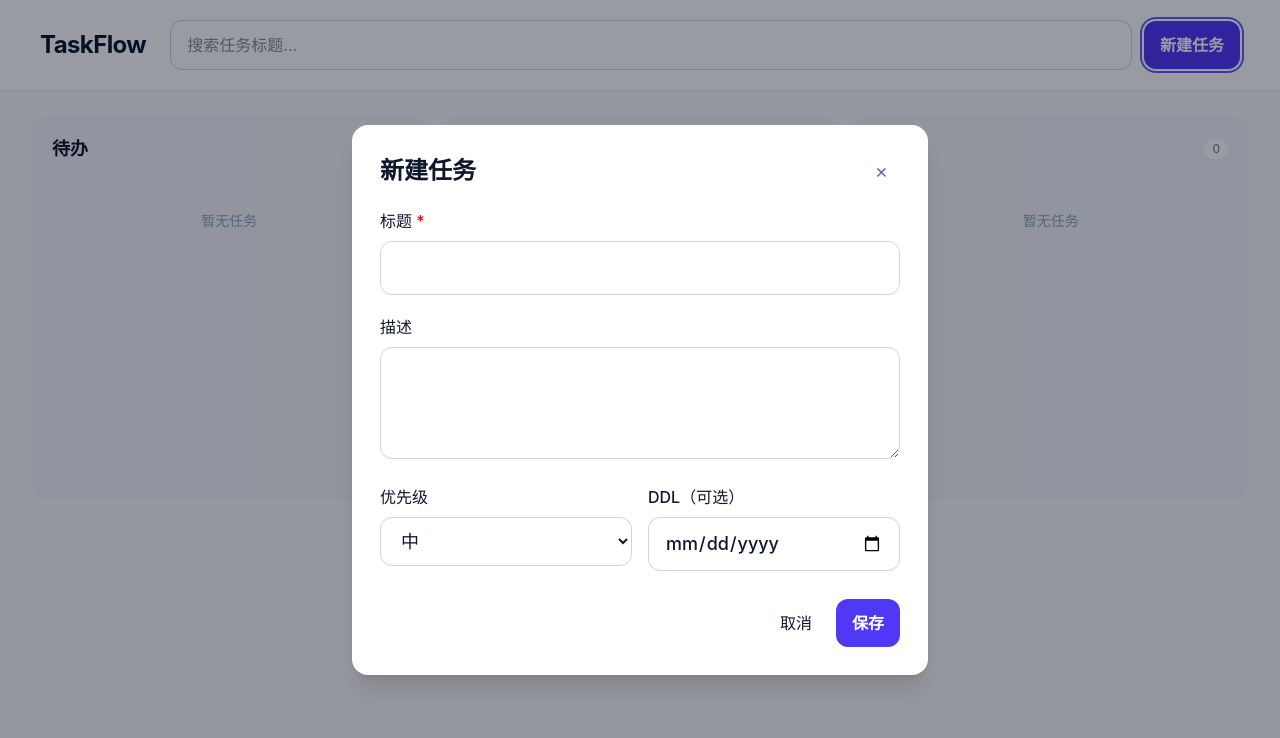
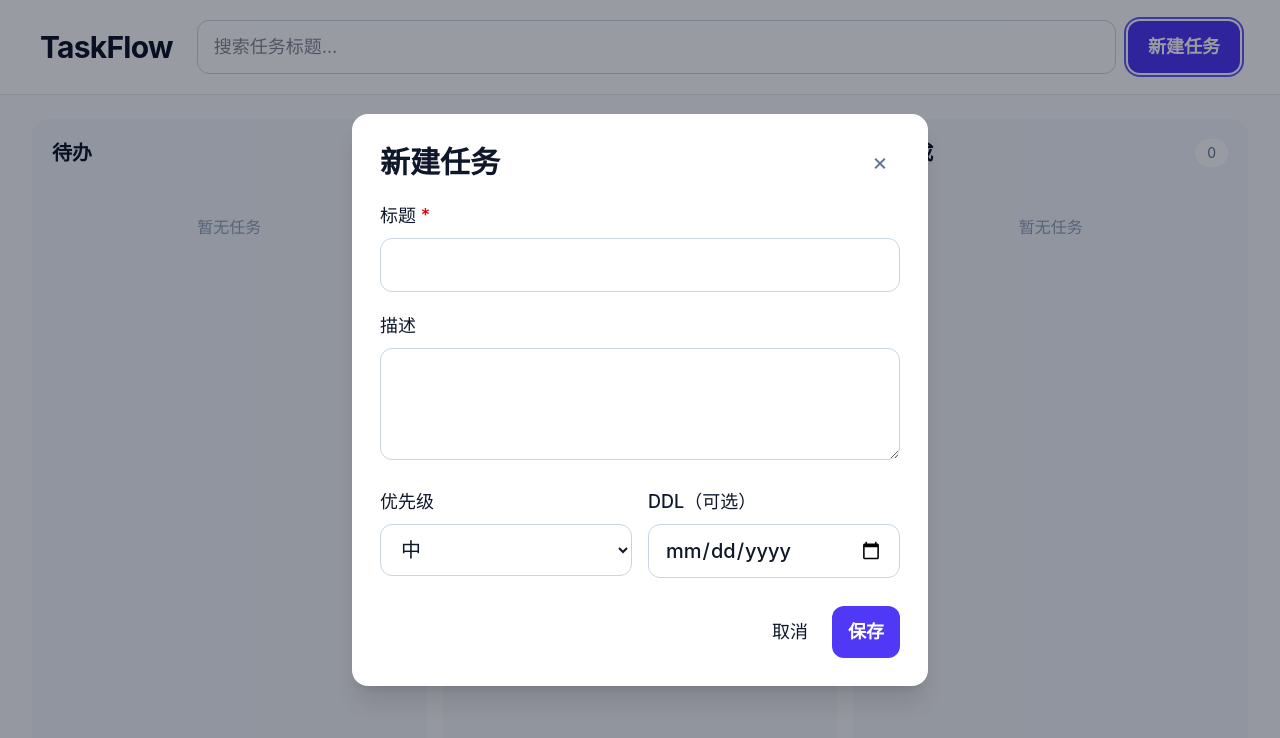
Before and after one commit to MinionXX611/TaskFlow, a Vue app: page / in a window 1280 px wide. Both pictures are taken after a click on the button "新建任务". Shown: the top 738 px of the page. Built offline with nearby package versions, Linux system fonts and the light colour scheme.

Commit message:
style: fill viewport and enlarge interface

```diff
--- a/src/App.vue
+++ b/src/App.vue
@@ -33,7 +33,7 @@ function removeTask() {
 </script>
 
 <template>
-  <main class="min-h-screen bg-slate-50 text-slate-900 dark:bg-slate-950 dark:text-slate-100">
+  <main class="flex min-h-screen flex-col bg-slate-50 text-lg text-slate-900 dark:bg-slate-950 dark:text-slate-100">
     <AppHeader
       v-model:search-query="searchQuery"
       :matched-task-count="matchedTaskCount"
--- a/src/components/board/BoardColumn.vue
+++ b/src/components/board/BoardColumn.vue
@@ -33,15 +33,15 @@ function onDrop(column, event) {
 <template>
   <section
     :class="{ 'ring-2 ring-indigo-400': isDragOver }"
-    class="min-h-96 rounded-2xl bg-slate-100 p-5 transition dark:bg-slate-900/70"
+    class="h-full min-h-96 rounded-2xl bg-slate-100 p-5 transition dark:bg-slate-900/70"
     @dragenter.prevent="isDragOver = true"
     @dragover.prevent
     @dragleave="isDragOver = false"
     @drop.prevent="onDrop(column, $event)"
   >
     <div class="mb-4 flex items-center justify-between">
-      <h2 class="text-lg font-semibold">{{ column.title }}</h2>
-      <span class="rounded-full bg-white px-2 py-0.5 text-xs text-slate-500 dark:bg-slate-800 dark:text-slate-400">{{ tasks.length }}</span>
+      <h2 class="text-xl font-semibold">{{ column.title }}</h2>
+      <span class="rounded-full bg-white px-3 py-1 text-sm text-slate-500 dark:bg-slate-800 dark:text-slate-400">{{ tasks.length }}</span>
     </div>
     <div v-if="tasks.length" class="space-y-2">
       <TaskCard
@@ -54,6 +54,6 @@ function onDrop(column, event) {
         @edit="emit('edit-task', task)"
       />
     </div>
-    <p v-else class="py-8 text-center text-sm text-slate-400">暂无任务</p>
+    <p v-else class="py-8 text-center text-base text-slate-400">暂无任务</p>
   </section>
 </template>
--- a/src/components/board/TaskBoard.vue
+++ b/src/components/board/TaskBoard.vue
@@ -29,7 +29,7 @@ function dropTask(status, event) {
 </script>
 
 <template>
-  <section aria-label="任务看板" class="grid w-full grid-cols-3 gap-4 px-4 py-6 sm:px-6 lg:px-8">
+  <section aria-label="任务看板" class="grid w-full flex-1 grid-cols-3 gap-4 px-4 py-6 sm:px-6 lg:px-8">
     <BoardColumn
       v-for="column in columns"
       :key="column.id"
--- a/src/components/board/TaskCard.vue
+++ b/src/components/board/TaskCard.vue
@@ -17,12 +17,12 @@ const priority = computed(() => ({
 <template>
   <article
     :class="[priority, { 'ring-2 ring-indigo-500 ring-offset-2 dark:ring-offset-slate-950': hasActiveSearch && isSearchMatch, 'opacity-35': hasActiveSearch && !isSearchMatch }]"
-    class="flex cursor-grab items-center gap-3 rounded-xl p-4 shadow-sm transition hover:shadow-md active:cursor-grabbing"
+    class="flex cursor-grab items-center gap-3 rounded-xl p-5 shadow-sm transition hover:shadow-md active:cursor-grabbing"
     draggable="true"
     @dragstart="emit('drag-start', $event)"
   >
-    <p class="min-w-0 flex-1 break-words text-base font-medium">{{ task.title }}</p>
-    <time v-if="task.deadline" class="shrink-0 text-sm text-slate-600 dark:text-slate-300" :datetime="task.deadline">{{ task.deadline }}</time>
-    <button :aria-label="`编辑任务：${task.title}`" class="rounded-lg px-2 py-1 text-sm text-slate-600 hover:bg-white/45 hover:text-slate-950 dark:text-slate-300 dark:hover:bg-slate-950/25 dark:hover:text-white" type="button" @click="emit('edit')">编辑</button>
+    <p class="min-w-0 flex-1 break-words text-lg font-medium">{{ task.title }}</p>
+    <time v-if="task.deadline" class="shrink-0 text-base text-slate-600 dark:text-slate-300" :datetime="task.deadline">{{ task.deadline }}</time>
+    <button :aria-label="`编辑任务：${task.title}`" class="rounded-lg px-3 py-2 text-base text-slate-600 hover:bg-white/45 hover:text-slate-950 dark:text-slate-300 dark:hover:bg-slate-950/25 dark:hover:text-white" type="button" @click="emit('edit')">编辑</button>
   </article>
 </template>
--- a/src/components/board/TaskEditorModal.vue
+++ b/src/components/board/TaskEditorModal.vue
@@ -39,39 +39,39 @@ function submitForm() {
       :aria-label="task ? '编辑任务' : '新建任务'"
     >
       <div class="mb-5 flex items-center justify-between">
-        <h2 class="text-2xl font-bold">{{ task ? '编辑任务' : '新建任务' }}</h2>
-        <button class="rounded-lg px-3 py-1 text-xl text-slate-500 hover:bg-slate-100 dark:hover:bg-slate-800" type="button" aria-label="关闭" @click="emit('close')">×</button>
+        <h2 class="text-3xl font-bold">{{ task ? '编辑任务' : '新建任务' }}</h2>
+        <button class="rounded-lg px-3 py-1 text-2xl text-slate-500 hover:bg-slate-100 dark:hover:bg-slate-800" type="button" aria-label="关闭" @click="emit('close')">×</button>
       </div>
       <form class="space-y-5" @submit.prevent="submitForm">
-        <label class="block text-base font-medium">
+        <label class="block text-lg font-medium">
           标题 <span class="text-red-600">*</span>
-          <input v-model="form.title" class="mt-2 w-full rounded-xl border border-slate-300 bg-transparent px-4 py-3 text-lg outline-none ring-indigo-500 focus:ring-2 dark:border-slate-700" maxlength="120" autofocus />
+          <input v-model="form.title" class="mt-2 w-full rounded-xl border border-slate-300 bg-transparent px-4 py-3 text-xl outline-none ring-indigo-500 focus:ring-2 dark:border-slate-700" maxlength="120" autofocus />
         </label>
-        <label class="block text-base font-medium">
+        <label class="block text-lg font-medium">
           描述
-          <textarea v-model="form.description" class="mt-2 min-h-28 w-full resize-y rounded-xl border border-slate-300 bg-transparent px-4 py-3 text-lg outline-none ring-indigo-500 focus:ring-2 dark:border-slate-700" maxlength="2000" />
+          <textarea v-model="form.description" class="mt-2 min-h-28 w-full resize-y rounded-xl border border-slate-300 bg-transparent px-4 py-3 text-xl outline-none ring-indigo-500 focus:ring-2 dark:border-slate-700" maxlength="2000" />
         </label>
         <div class="grid gap-4 sm:grid-cols-2">
-          <label class="block text-base font-medium">
+          <label class="block text-lg font-medium">
             优先级
-            <select v-model="form.priority" class="mt-2 w-full rounded-xl border border-slate-300 bg-transparent px-4 py-3 text-lg outline-none ring-indigo-500 focus:ring-2 dark:border-slate-700">
+            <select v-model="form.priority" class="mt-2 w-full rounded-xl border border-slate-300 bg-transparent px-4 py-3 text-xl outline-none ring-indigo-500 focus:ring-2 dark:border-slate-700">
               <option value="high">高</option>
               <option value="medium">中</option>
               <option value="low">低</option>
             </select>
           </label>
-          <label class="block text-base font-medium">
+          <label class="block text-lg font-medium">
             DDL（可选）
-            <input v-model="form.deadline" class="mt-2 w-full rounded-xl border border-slate-300 bg-transparent px-4 py-3 text-lg outline-none ring-indigo-500 focus:ring-2 dark:border-slate-700" type="date" />
+            <input v-model="form.deadline" class="mt-2 w-full rounded-xl border border-slate-300 bg-transparent px-4 py-3 text-xl outline-none ring-indigo-500 focus:ring-2 dark:border-slate-700" type="date" />
           </label>
         </div>
-        <p v-if="error" class="text-base text-red-600">{{ error }}</p>
+        <p v-if="error" class="text-lg text-red-600">{{ error }}</p>
         <div class="flex items-center justify-between gap-3 pt-2">
-          <button v-if="task" class="text-base font-medium text-red-600 hover:text-red-500" type="button" @click="emit('delete')">删除任务</button>
+          <button v-if="task" class="text-lg font-medium text-red-600 hover:text-red-500" type="button" @click="emit('delete')">删除任务</button>
           <span v-else />
           <div class="flex gap-2">
-            <button class="rounded-xl px-4 py-3 text-base font-medium hover:bg-slate-100 dark:hover:bg-slate-800" type="button" @click="emit('close')">取消</button>
-            <button class="rounded-xl bg-indigo-600 px-4 py-3 text-base font-semibold text-white hover:bg-indigo-500" type="submit">保存</button>
+            <button class="rounded-xl px-4 py-3 text-lg font-medium hover:bg-slate-100 dark:hover:bg-slate-800" type="button" @click="emit('close')">取消</button>
+            <button class="rounded-xl bg-indigo-600 px-4 py-3 text-lg font-semibold text-white hover:bg-indigo-500" type="submit">保存</button>
           </div>
         </div>
       </form>
--- a/src/components/layout/AppHeader.vue
+++ b/src/components/layout/AppHeader.vue
@@ -6,20 +6,20 @@ const emit = defineEmits(['update:searchQuery', 'create'])
 <template>
   <header class="border-b border-slate-200 bg-white dark:border-slate-800 dark:bg-slate-900">
     <div class="flex w-full flex-wrap items-center gap-3 px-5 py-5 sm:px-8 lg:px-10">
-      <h1 class="mr-3 shrink-0 text-2xl font-bold tracking-tight">TaskFlow</h1>
+      <h1 class="mr-3 shrink-0 text-3xl font-bold tracking-tight">TaskFlow</h1>
       <input
         :value="searchQuery"
         aria-label="搜索任务"
-        class="min-w-48 flex-1 rounded-xl border border-slate-300 bg-transparent px-4 py-3 text-base outline-none ring-indigo-500 transition focus:ring-2 dark:border-slate-700"
+        class="min-w-48 flex-1 rounded-xl border border-slate-300 bg-transparent px-4 py-3 text-lg outline-none ring-indigo-500 transition focus:ring-2 dark:border-slate-700"
         placeholder="搜索任务标题…"
         type="search"
         @input="emit('update:searchQuery', $event.target.value)"
         @search="emit('update:searchQuery', $event.target.value)"
       />
-      <span v-if="searchQuery" class="shrink-0 text-sm text-slate-500 dark:text-slate-400">匹配 {{ matchedTaskCount }} 项</span>
-      <button v-if="searchQuery" class="shrink-0 rounded-lg px-3 py-2 text-sm font-medium text-slate-600 hover:bg-slate-100 dark:text-slate-300 dark:hover:bg-slate-800" type="button" @click="emit('update:searchQuery', '')">清除</button>
+      <span v-if="searchQuery" class="shrink-0 text-base text-slate-500 dark:text-slate-400">匹配 {{ matchedTaskCount }} 项</span>
+      <button v-if="searchQuery" class="shrink-0 rounded-lg px-3 py-2 text-base font-medium text-slate-600 hover:bg-slate-100 dark:text-slate-300 dark:hover:bg-slate-800" type="button" @click="emit('update:searchQuery', '')">清除</button>
       <button
-        class="rounded-xl bg-indigo-600 px-4 py-3 text-base font-semibold text-white transition hover:bg-indigo-500 focus:outline-none focus:ring-2 focus:ring-indigo-500 focus:ring-offset-2"
+        class="rounded-xl bg-indigo-600 px-5 py-3 text-lg font-semibold text-white transition hover:bg-indigo-500 focus:outline-none focus:ring-2 focus:ring-indigo-500 focus:ring-offset-2"
         type="button"
         @click="emit('create')"
       >
```
